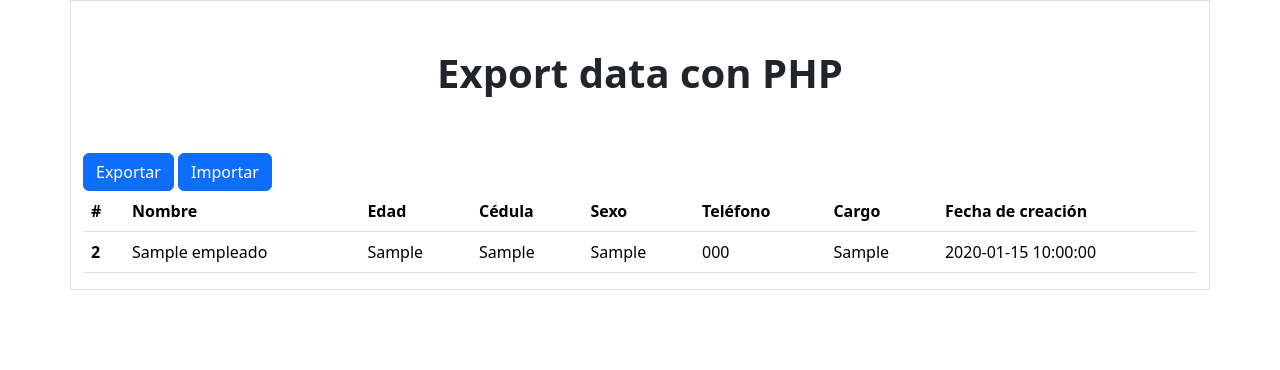
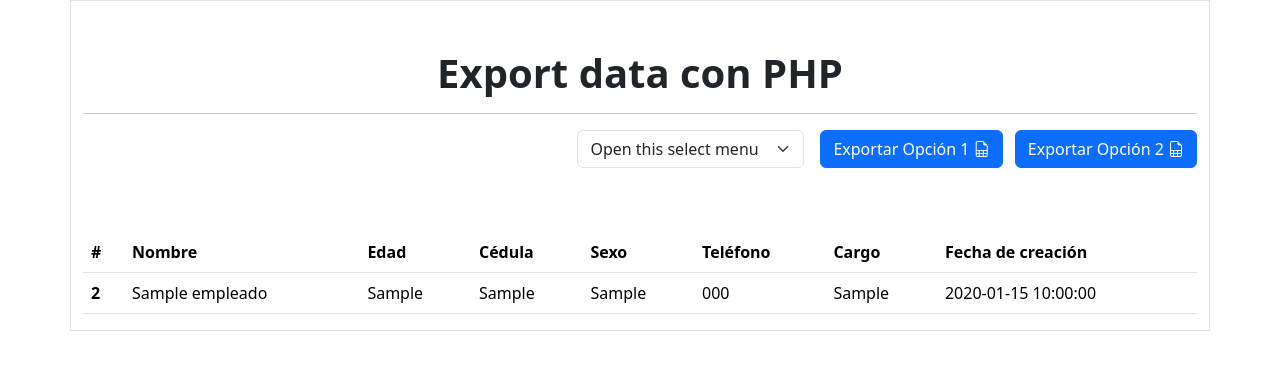
Before and after one commit to urian121/exportar-datos-de-MySQL-con-PHP, a PHP site: page / in a window 1280 px wide. Shown: the top 370 px of the page. Run offline with PHP 8.4, Linux system fonts and the light colour scheme; tables that the repository leaves empty or names only in its code hold one stand-in row (values such as "Sample post").

Commit message:
trabajando en las funciones

```diff
--- a/funciones.php
+++ b/funciones.php
@@ -11,3 +11,12 @@
         }
         return $resultado;
     }
+
+function getTabla($conexion, $tabla){
+    $sql = "SELECT * FROM $tabla";
+    $resultado = $conexion->query($sql);
+    if (!$resultado) {
+        return false;
+    }
+    return $resultado;
+}
--- a/index.php
+++ b/index.php
@@ -6,6 +6,7 @@
     <meta name="viewport" content="width=device-width, initial-scale=1.0">
     <title>Export data con PHP</title>
     <link href="https://cdn.jsdelivr.net/npm/bootstrap@5.3.3/dist/css/bootstrap.min.css" rel="stylesheet" integrity="sha384-QWTKZyjpPEjISv5WaRU9OFeRpok6YctnYmDr5pNlyT2bRjXh0JMhjY6hW+ALEwIH" crossorigin="anonymous">
+    <link rel="stylesheet" href="https://cdn.jsdelivr.net/npm/bootstrap-icons@1.11.3/font/bootstrap-icons.min.css">
 </head>
 
 <body>
@@ -18,14 +19,31 @@
     <div class="container border">
         <div class="row justify-content-center">
             <div class="col-md-12 mt-5">
-                <h1 class="text-center fw-bold">Export data con PHP</h1>
+                <h1 class="text-center fw-bold">Export data con PHP <hr></h1>
+            </div>
+        </div>
+
+        <!-- Exportar -->
+        <div class="row">
+            <div class="col-md-12 d-flex justify-content-end align-items-center">
+            <div class="mb-3 px-3">
+                <select class="form-select me-2" aria-label="Default select example">
+                    <option selected>Open this select menu</option>
+                    <option value="1">One</option>
+                    <option value="2">Two</option>
+                    <option value="3">Three</option>
+                </select>
+            </div>
+            <div class="mb-3">
+                <a download="empleados.csv" href="export.php" class="btn btn-primary me-2">Exportar Opción 1 <i class="bi bi-file-earmark-spreadsheet"></i></a>
+                <a href="export1.php" class="btn btn-primary">Exportar Opción 2 <i class="bi bi-file-earmark-spreadsheet"></i></a>
+            </div>
             </div>
         </div>
 
         <div class="row justify-content-center mt-5">
             <div class="col-md-12">
-                <a download="empleados.csv" href="export.php" class="btn btn-primary">Exportar</a>
-                <a href="import.php" class="btn btn-primary">Importar</a>
+
                 <div class="table-responsive">
                     <table class="table">
                         <thead>
@@ -44,7 +62,7 @@
                             <?php
                             $count = 1;
                             foreach ($empleados as $empleado) :
-                            $count += 1;?>
+                                $count += 1; ?>
                                 <tr>
                                     <th><?php echo $count; ?></th>
                                     <td><?php echo $empleado['nombre']; ?></td>
```
Also changed, not shown: export1.php (added, +68 -0 lines). Lines whose indentation alone changed are shown as unchanged.
